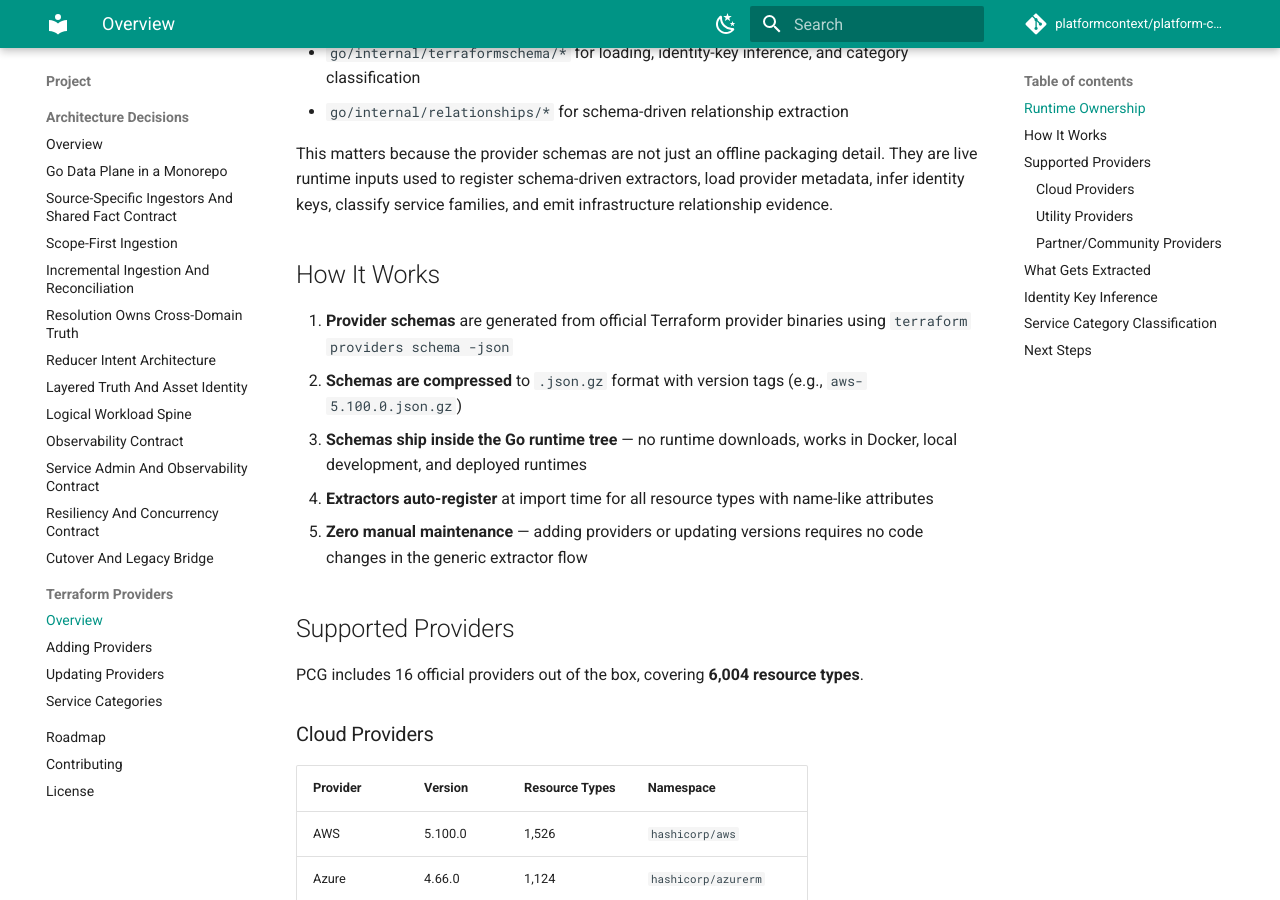
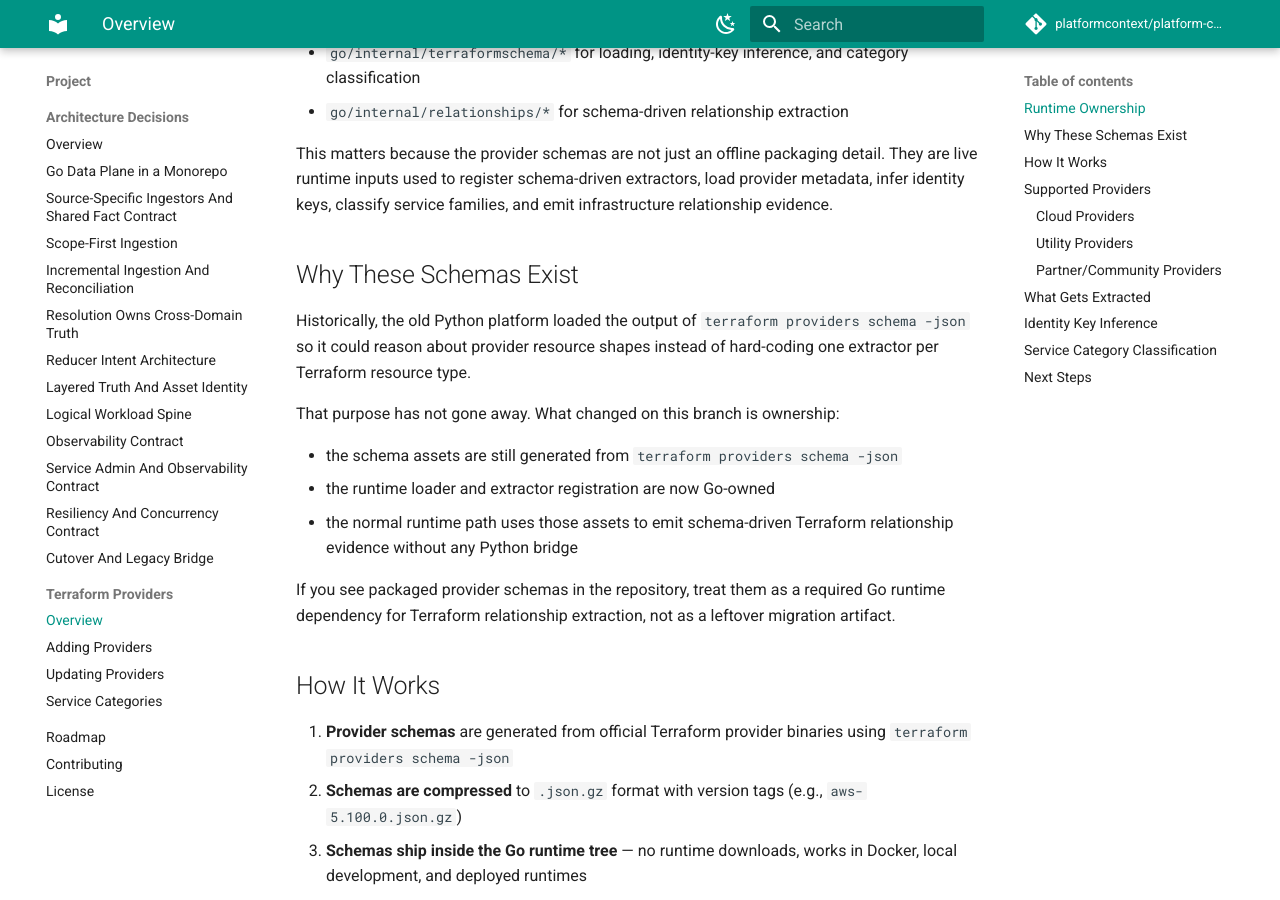
Before and after one commit to platformcontext/platform-context-graph, an MkDocs documentation site: the page built from docs/docs/guides/terraform-providers/index.md, in a window 1280 px wide and 900 px high, scrolled down 522 px. Built offline with MkDocs 1.6.1 and Material for MkDocs 9.7.7, drawn with Linux system fonts in a browser that asks for light colours; comment, search, counter and statistics services are not loaded.

Commit message:
docs(terraform): clarify provider schema ownership

```diff
--- a/docs/docs/guides/terraform-providers/index.md
+++ b/docs/docs/guides/terraform-providers/index.md
@@ -20,6 +20,23 @@
 detail. They are live runtime inputs used to register schema-driven extractors,
 load provider metadata, infer identity keys, classify service families, and
 emit infrastructure relationship evidence.
+
+## Why These Schemas Exist
+
+Historically, the old Python platform loaded the output of
+`terraform providers schema -json` so it could reason about provider resource
+shapes instead of hard-coding one extractor per Terraform resource type.
+
+That purpose has not gone away. What changed on this branch is ownership:
+
+- the schema assets are still generated from `terraform providers schema -json`
+- the runtime loader and extractor registration are now Go-owned
+- the normal runtime path uses those assets to emit schema-driven Terraform
+  relationship evidence without any Python bridge
+
+If you see packaged provider schemas in the repository, treat them as a
+required Go runtime dependency for Terraform relationship extraction, not as a
+leftover migration artifact.
 
 ## How It Works
 
```
Also changed, not shown: docs/docs/languages/terraform.md (+3 -0 lines).
